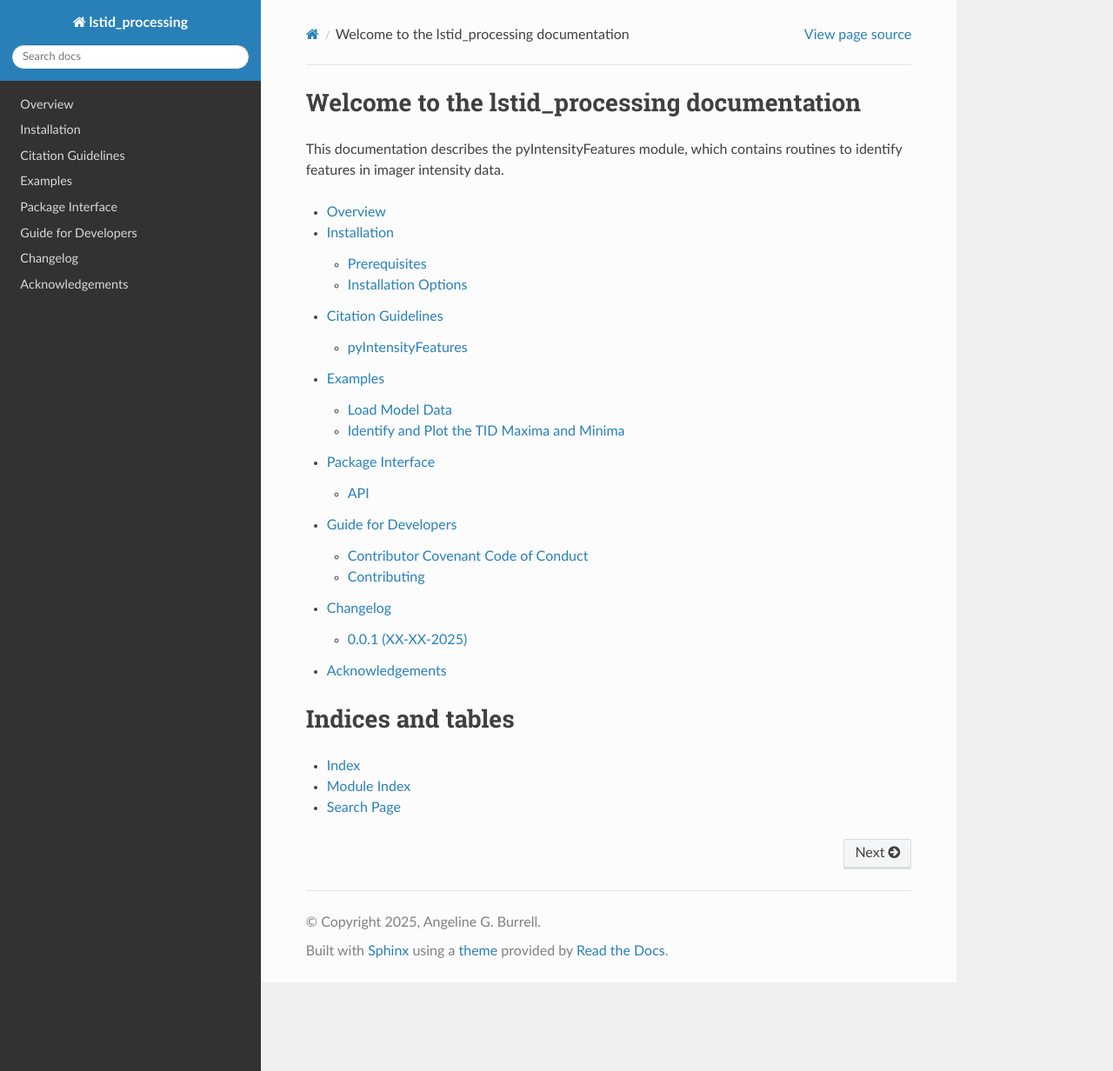
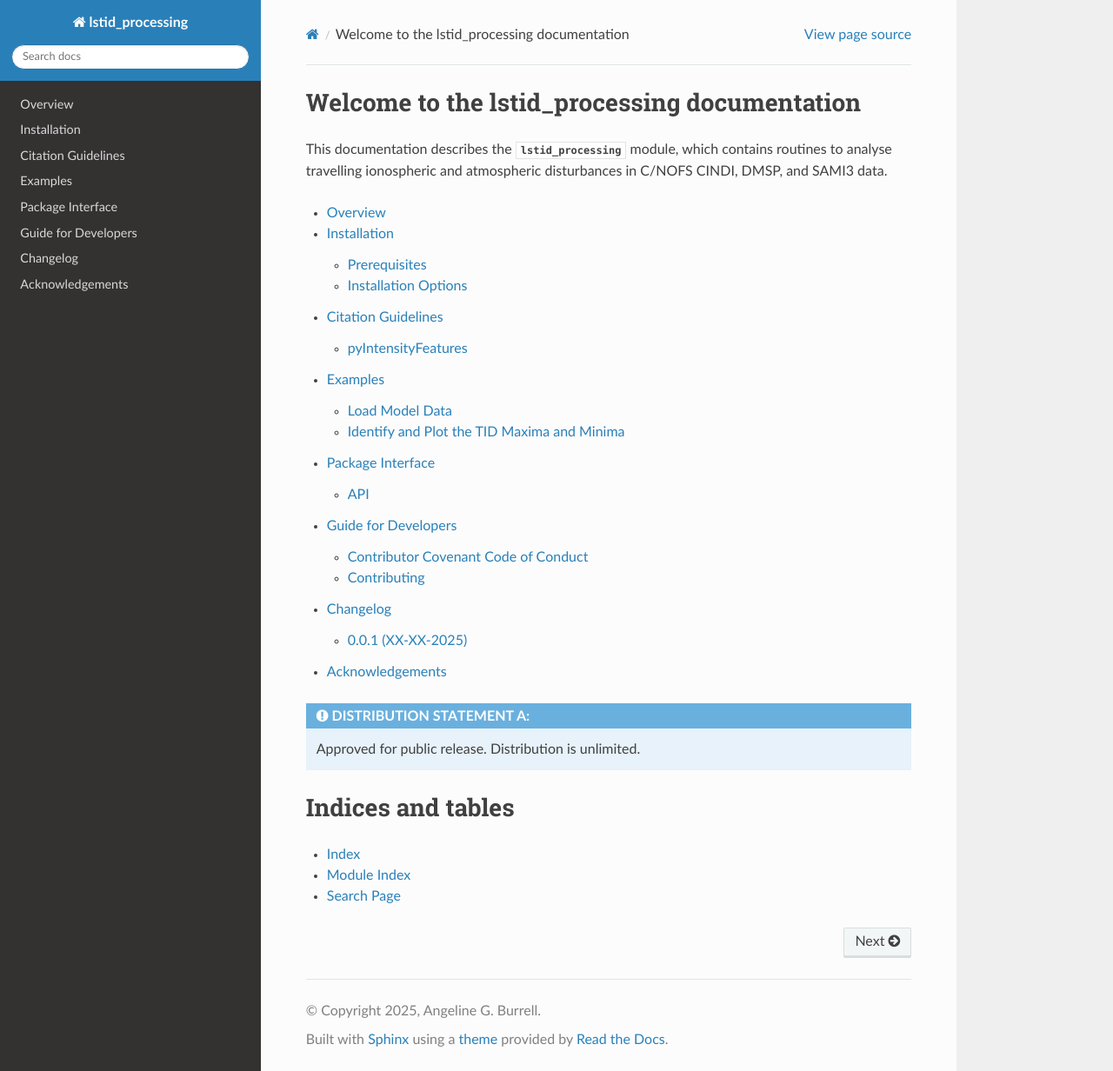
Before and after one commit to aburrell/lstid_processing, a Sphinx documentation site: the page built from docs/index.rst, in a window 1280 px wide and 1232 px high. Shown: the whole window at 87% size. Built offline with Sphinx 7.4.7 and the Read the Docs theme 3.1.0, drawn with Linux system fonts in a browser that asks for light colours; pages that are not in the unit, such as notebooks, are missing from menus; the version number is read from the project's files by our own code.

Commit message:
DOC: update doc index
Fixed the text and formatting in the documentation index.

```diff
--- a/docs/index.rst
+++ b/docs/index.rst
@@ -4,8 +4,9 @@
 Welcome to the lstid_processing documentation
 =============================================
 
-This documentation describes the pyIntensityFeatures module, which contains
-routines to identify features in imager intensity data.
+This documentation describes the :py:mod:`lstid_processing` module, which
+contains routines to analyse travelling ionospheric and atmospheric disturbances
+in C/NOFS CINDI, DMSP, and SAMI3 data.
 
 .. toctree::
    :maxdepth: 2
@@ -20,8 +21,9 @@ routines to identify features in imager intensity data.
    acknowledgements.rst
 
 
-.. admonition:: DISTRIBUTION STATEMENT A: Approved for public release.
-                Distribution is unlimited.
+.. admonition:: DISTRIBUTION STATEMENT A:
+
+    Approved for public release. Distribution is unlimited.
 
 
 
```
